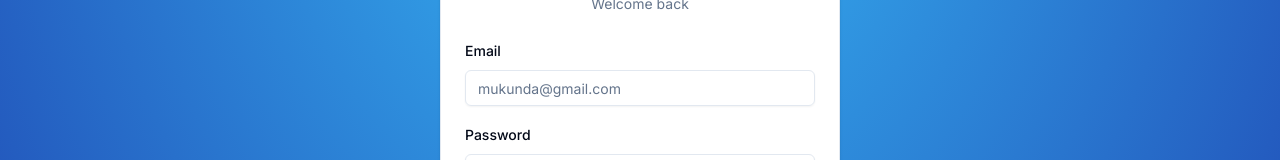
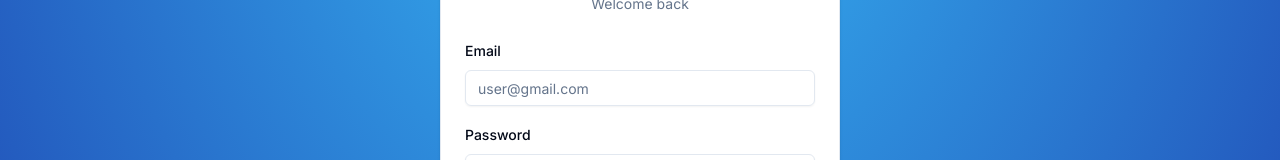
Before and after one commit to mukundaparajuli/next-auth, a Next.js app: page /auth/login in a window 1280 px wide. Shown: the part 228-388 px from the top of the page. Built offline with nearby package versions, Linux system fonts and the light colour scheme; no server answers.

Commit message:
some changes

```diff
--- a/auth.ts
+++ b/auth.ts
@@ -22,7 +22,7 @@ export const { handlers, auth, signIn, signOut } = NextAuth({
   },
   callbacks: {
     async signIn({ user, account }) {
-      // Allow OAuth without email verification
+      console.log("Provider=", account?.provider);
       if (account?.provider !== "credentials") return true;
 
       const existingUser = await getUserById(user.id as string);
@@ -38,7 +38,7 @@ export const { handlers, auth, signIn, signOut } = NextAuth({
 
         // DELETE TWO FACTOR CONFM FOR NEXT SIGN IN
         await db.twoFactorConfirmation.delete({
-          where: { id: twoFactorConfirmation.id },
+          where: { userId: twoFactorConfirmation.id },
         });
       }
       return true;
--- a/src/app/(protected)/client/page.tsx
+++ b/src/app/(protected)/client/page.tsx
@@ -5,10 +5,11 @@ import { auth } from "../../../../auth";
 import { UserInfo } from "@/components/user-info";
 import { useCurrentUser } from "../../../../hoooks/use-current-user";
 const ClientPage = () => {
-  const user = useCurrentUser();
+  const userInfo = useCurrentUser();
+
   return (
     <div>
-      <UserInfo label="Client Component 📱" user={user} />
+      <UserInfo label="Client Component 📱" user={userInfo} />
     </div>
   );
 };
--- a/src/components/ui/auth/login-form.tsx
+++ b/src/components/ui/auth/login-form.tsx
@@ -104,7 +104,7 @@ const LoginForm = () => {
                         <Input
                           disabled={isPending}
                           {...field}
-                          placeholder="mukunda@gmail.com"
+                          placeholder="user@gmail.com"
                           type="email"
                         />
                       </FormControl>
--- a/src/components/ui/auth/register-form.tsx
+++ b/src/components/ui/auth/register-form.tsx
@@ -81,7 +81,7 @@ const RegisterForm = () => {
                     <Input
                       disabled={isPending}
                       {...field}
-                      placeholder="mukunda@gmail.com"
+                      placeholder="user@gmail.com"
                       type="email"
                     />
                   </FormControl>
--- a/src/components/user-info.tsx
+++ b/src/components/user-info.tsx
@@ -8,6 +8,7 @@ interface userInfoProps {
 }
 
 export const UserInfo = ({ user, label }: userInfoProps) => {
+  console.log("User Info page=", user);
   return (
     <Card className="bg-secondary px-4 rounded-xl w-[600px] shadow-sm">
       <CardHeader>
```
Also changed, not shown: 1 other file (tests, documents, lock files or other folders).
